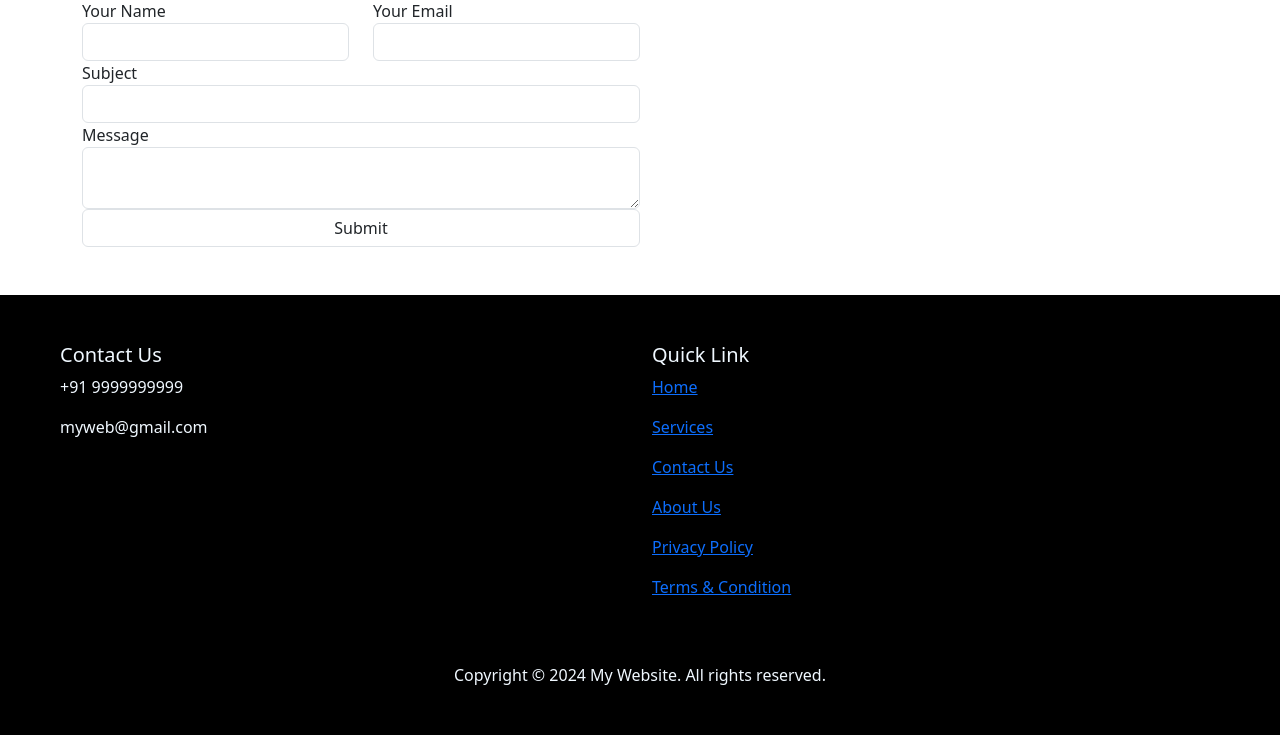
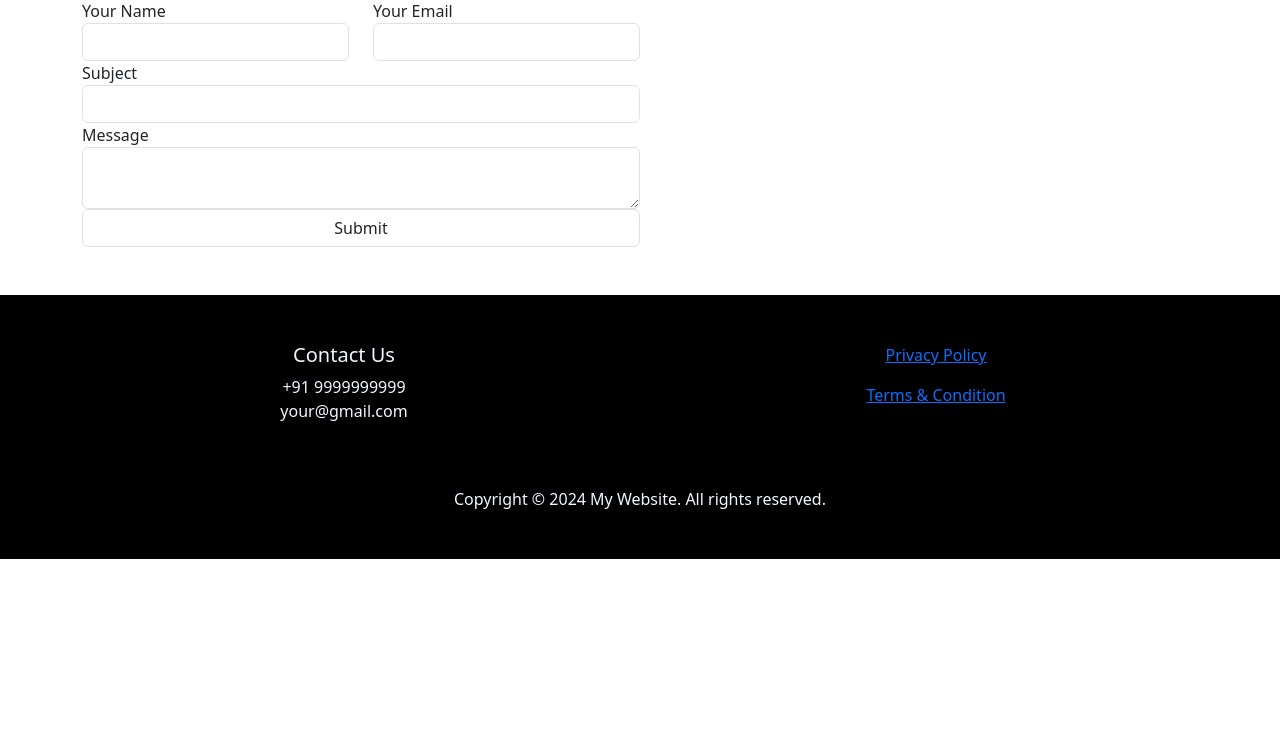
Before and after one commit to developerRanjeet/flask-mongodb-web-app, a Flask app: page / in a window 1280 px wide. Shown: the part 881-1616 px from the top of the page. After the commit the page ends 1440 px from the top, so only its background shows below. Run offline with Flask 3, Linux system fonts and the light colour scheme; some libraries are stand-ins or nearby versions.

Commit message:
footer completed

```diff
--- a/templates/footer.html
+++ b/templates/footer.html
@@ -1,23 +1,17 @@
 <footer class="container-fluid mt-5">
-  <div class="row p-5">
-    <di class="col-md-6 col-sm-12">
+  <div class="row p-5 text-center">
+    <div class="col-md-6 col-sm-12">
       <p class="h5">Contact Us</p>
-      <p>+91 9999999999</p>
-      <p>myweb@gmail.com</p>
-      <p></p>
-    </di>
+      <p>+91 9999999999</br>your@gmail.com</p>
+    </div>
     <div class="col-md-6 col-sm-12">
-      <p class="h5">Quick Link</p>
-      <p><a href="#home">Home</a></p>
-      <p><a href="#services">Services</a></p>
-      <p><a href="#contact-us">Contact Us</a></p>
-      <p><a href="#about-us">About Us</a></p>
       <p><a href="#">Privacy Policy</a></p>
       <p><a href="#">Terms & Condition</a></p>
     </div>
   </div>
   <p class="text-center pb-5">Copyright &copy; 2024 My Website. All rights reserved.</p>
 </footer>
-<script src="assets/dist/js/bootstrap.bundle.min.js"></script>
+<script src="static/assets/dist/js/bootstrap.bundle.min.js"></script>
+<script src="static/assets/js/main.js"></script>
 </body>
 </html>
```
